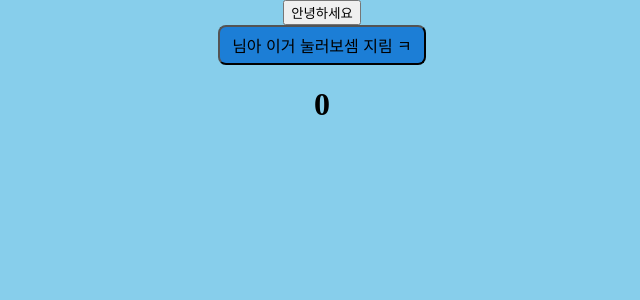
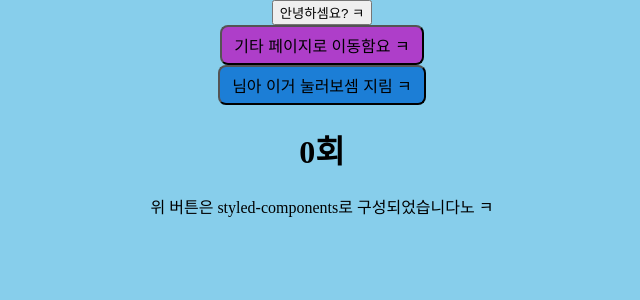
Before and after one commit to Mocatteru/DevPrcPortfolio, a React (Create React App) app: page / in a window 1280 px wide. Shown: the top 300 px of the page, without its empty margins (318-958 px from the left). Built offline with nearby package versions, Linux system fonts and the light colour scheme.

Commit message:
router, mui 설치

```diff
--- a/package.json
+++ b/package.json
@@ -3,6 +3,9 @@
   "version": "0.1.0",
   "private": true,
   "dependencies": {
+    "@emotion/react": "^11.11.1",
+    "@emotion/styled": "^11.11.0",
+    "@mui/material": "^5.14.12",
     "@testing-library/jest-dom": "^5.17.0",
     "@testing-library/react": "^13.4.0",
     "@testing-library/user-event": "^13.5.0",
@@ -14,7 +17,7 @@
     "lodash": "^4.17.21",
     "react": "^18.2.0",
     "react-dom": "^18.2.0",
-    "react-router-dom": "^6.16.0",
+    "react-router-dom": "6",
     "react-scripts": "5.0.1",
     "styled-components": "^6.0.8",
     "typescript": "*",
--- a/public/index.html
+++ b/public/index.html
@@ -1,13 +1,10 @@
-<!DOCTYPE html>
+<!doctype html>
 <html lang="ko">
   <head>
     <meta charset="utf-8" />
     <meta name="viewport" content="width=device-width, initial-scale=1" />
-    <meta
-      name="description"
-      content="Web site created using create-react-app"
-    />
-    <title>메인 홈</title>
+    <meta name="description" content="Web site created using create-react-app" />
+    <title>이종현의 홈페이지</title>
   </head>
   <body>
     <div id="root"></div>
--- /dev/null
+++ b/src/app/App.tsx
@@ -0,0 +1,18 @@
+import { BrowserRouter, Route, Routes } from 'react-router-dom';
+import GuitarScreen from '../pages/guitar/guitar-screen';
+import HomeScreen from '../pages/home/home-screen';
+import reportWebVitals from './reportWebVitals';
+
+function App() {
+  return (
+    <BrowserRouter>
+      <Routes>
+        <Route path='/' element={<HomeScreen />} />
+        <Route path='/guitar' element={<GuitarScreen />} />
+      </Routes>
+    </BrowserRouter>
+  );
+}
+reportWebVitals;
+
+export default App;
--- /dev/null
+++ b/src/app/reportWebVitals.tsx
@@ -0,0 +1,15 @@
+import { ReportHandler } from 'web-vitals';
+
+const reportWebVitals = (onPerfEntry: ReportHandler) => {
+  if (onPerfEntry && onPerfEntry instanceof Function) {
+    import('web-vitals').then(({ getCLS, getFID, getFCP, getLCP, getTTFB }) => {
+      getCLS(onPerfEntry);
+      getFID(onPerfEntry);
+      getFCP(onPerfEntry);
+      getLCP(onPerfEntry);
+      getTTFB(onPerfEntry);
+    });
+  }
+};
+
+export default reportWebVitals;
--- a/src/index.tsx
+++ b/src/index.tsx
@@ -1,12 +1,14 @@
 import React from 'react';
 import { createRoot } from 'react-dom/client';
-import Main from './pages/home/home-screen';
+import App from './app/App';
+import reportWebVitals from './app/reportWebVitals';
 
 const rootElement = document.getElementById('root');
 if (!rootElement) throw new Error('Failed to find the root element');
 const root = createRoot(rootElement);
 root.render(
   <React.StrictMode>
-    <Main />
+    <App />
   </React.StrictMode>
 );
+reportWebVitals;
--- /dev/null
+++ b/src/pages/guitar/guitar-screen.tsx
@@ -0,0 +1,26 @@
+import DefaultScreen from '../../compoenents/DefaultScreen';
+
+function GuitarScreen() {
+  return (
+    <DefaultScreen flexDirection='column'>
+      <h1
+        style={{
+          marginBottom: '82px'
+        }}
+      >
+        기타 페이지
+      </h1>
+      <iframe
+        width='950'
+        height='534'
+        src='https://www.youtube.com/embed/tku7pSza67g'
+        title='又三郎 - ヨルシカ 마타사부로 guitar 연습 cover'
+        frameBorder='0'
+        allow='accelerometer; autoplay; clipboard-write; encrypted-media; gyroscope; picture-in-picture; web-share'
+        allowFullScreen
+      ></iframe>
+    </DefaultScreen>
+  );
+}
+
+export default GuitarScreen;
--- a/src/pages/home/home-screen.tsx
+++ b/src/pages/home/home-screen.tsx
@@ -1,10 +1,13 @@
 import react, { useCallback } from 'react';
 import './home-screen.css';
-import { BrowserRouter } from 'react-router-dom';
 import DefaultScreen from '../../compoenents/DefaultScreen';
 import Button from '../../compoenents/Button';
+import { useNavigate } from 'react-router-dom';
 
 function HomeScreen() {
+  // local
+  const navigate = useNavigate();
+
   const [clickCounter, setClickCounter] = react.useState<number>(0);
 
   const onClickPlusButton = () => {
@@ -19,23 +22,36 @@ function HomeScreen() {
     if (clickCounter >= 10) {
       return '좆까셈 ㅋ';
     }
-    return clickCounter;
+    return `${clickCounter}회`;
   };
 
   const resetCount = useCallback(() => {
     setClickCounter(0);
   }, [clickCounter]);
 
+  const goToGuitar = () => {
+    navigate('/guitar');
+  };
+
   return (
-    <BrowserRouter>
     <DefaultScreen flexDirection='column'>
-        <button onClick={resetCount}>안녕하세요</button>
+      <button onClick={resetCount}>안녕하셈요? ㅋ</button>
+      <Button variant='secondary' onClick={goToGuitar}>
+        기타 페이지로 이동함요 ㅋ
+      </Button>
       <Button variant='primary' onClick={onClickPlusButton}>
         님아 이거 눌러보셈 지림 ㅋ
       </Button>
       <h1>{isCountEnd()}</h1>
+      <footer
+        style={{
+          position: 'static',
+          bottom: '0'
+        }}
+      >
+        위 버튼은 styled-components로 구성되었습니다노 ㅋ
+      </footer>
     </DefaultScreen>
-    </BrowserRouter>
   );
 }
 
```
Also changed, not shown: .eslintrc.json, 1 other file (tests, documents, lock files or other folders). Lines whose indentation alone changed are shown as unchanged.
